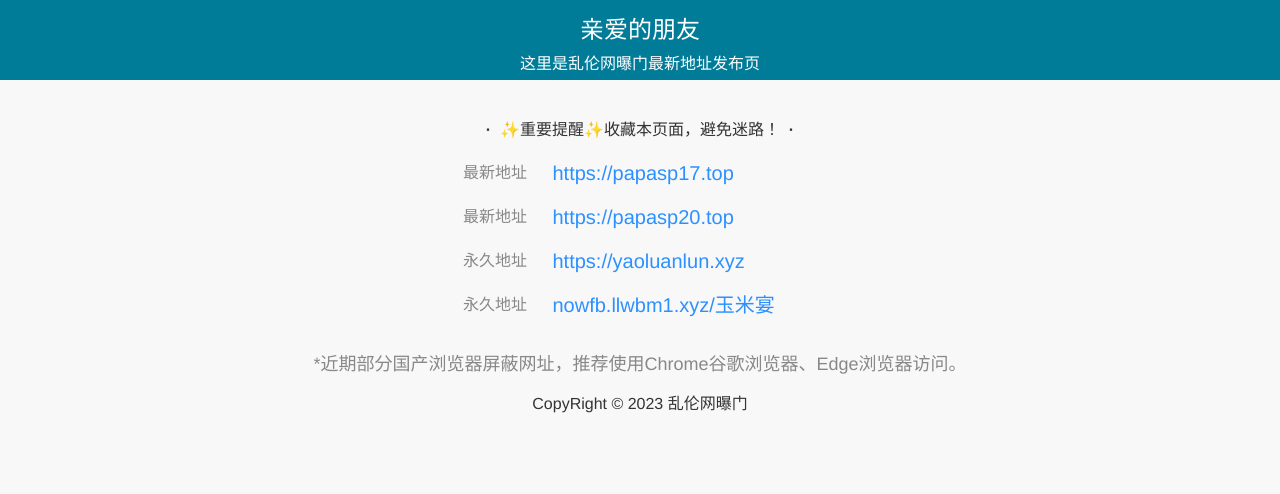
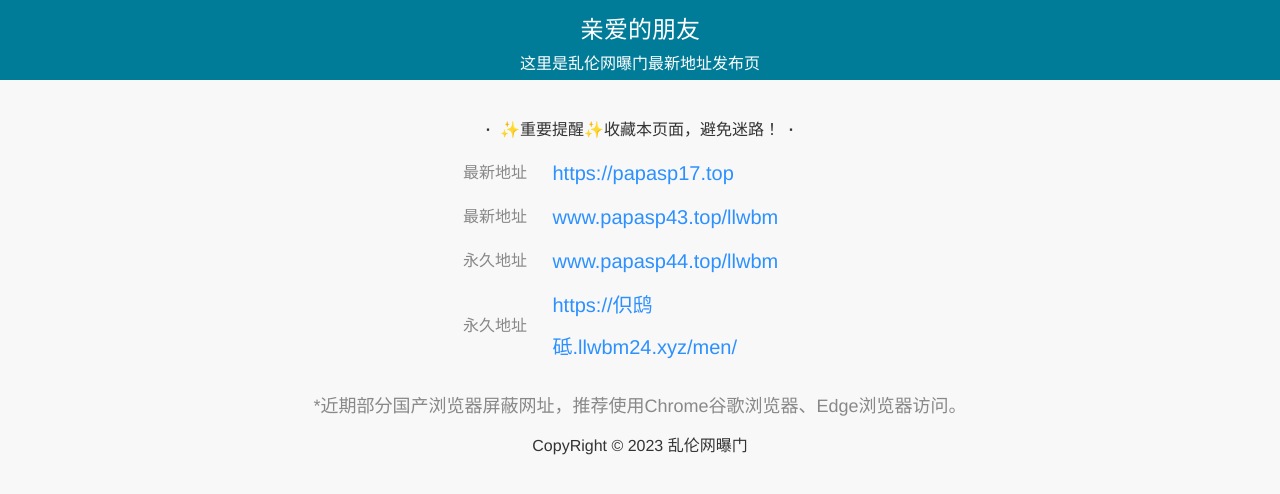
Before and after one commit to wangbaomen/wangbaomen.github.io, a plain HTML site: page index.html in a window 1280 px wide. Drawn offline with Linux system fonts and the light colour scheme.

Commit message:
Update index.html

```diff
--- a/index.html
+++ b/index.html
@@ -36,9 +36,9 @@
           <div class="x2"><b>·</b>&nbsp;&nbsp;✨重要提醒✨收藏本页面，避免迷路！&nbsp;&nbsp;<b>·</b></div>
             <table class="xianlu">
 		    <tr><th width="102">最新地址&nbsp;&nbsp;</th><td width="279"><a href="https://papasp17.top" target="_blank" rel="external nofollow noopener">https://papasp17.top</a></td></tr>
-		    <tr><th>最新地址&nbsp;&nbsp;</th><td><a href="https://papasp20.top" target="_blank" rel="external nofollow noopener">https://papasp20.top</a></td></tr>
-                <tr><th>永久地址&nbsp;&nbsp;</th><td><a href="https://yaoluanlun.xyz" target="_blank" rel="external nofollow noopener">https://yaoluanlun.xyz</a></td></tr>
-		     <tr><th>永久地址&nbsp;&nbsp;</th><td><a href="https://nowfb.llwbm1.xyz/玉米宴" target="_blank" rel="external nofollow noopener">nowfb.llwbm1.xyz/玉米宴</a></td></tr>
+		    <tr><th>最新地址&nbsp;&nbsp;</th><td><a href="https://www.papasp43.top/llwbm" target="_blank" rel="external nofollow noopener">www.papasp43.top/llwbm</a></td></tr>
+                <tr><th>永久地址&nbsp;&nbsp;</th><td><a href="https://www.papasp44.top/llwbm" target="_blank" rel="external nofollow noopener">www.papasp44.top/llwbm</a></td></tr>
+		     <tr><th>永久地址&nbsp;&nbsp;</th><td><a href="https://伿鸱砥.llwbm24.xyz/men/" target="_blank" rel="external nofollow noopener">https://伿鸱砥.llwbm24.xyz/men/</a></td></tr>
 
           </table>
 
```
